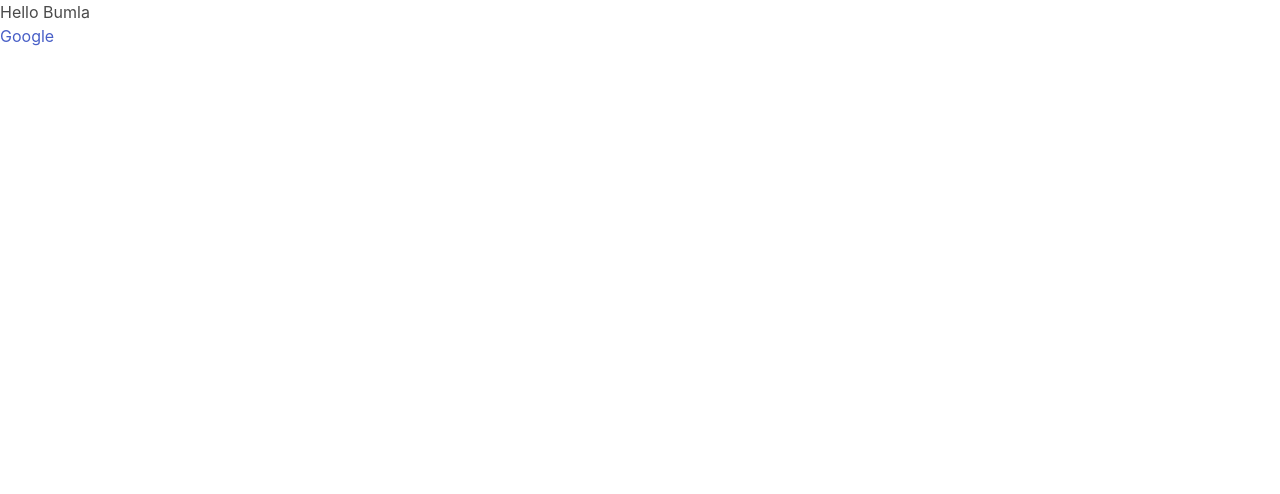
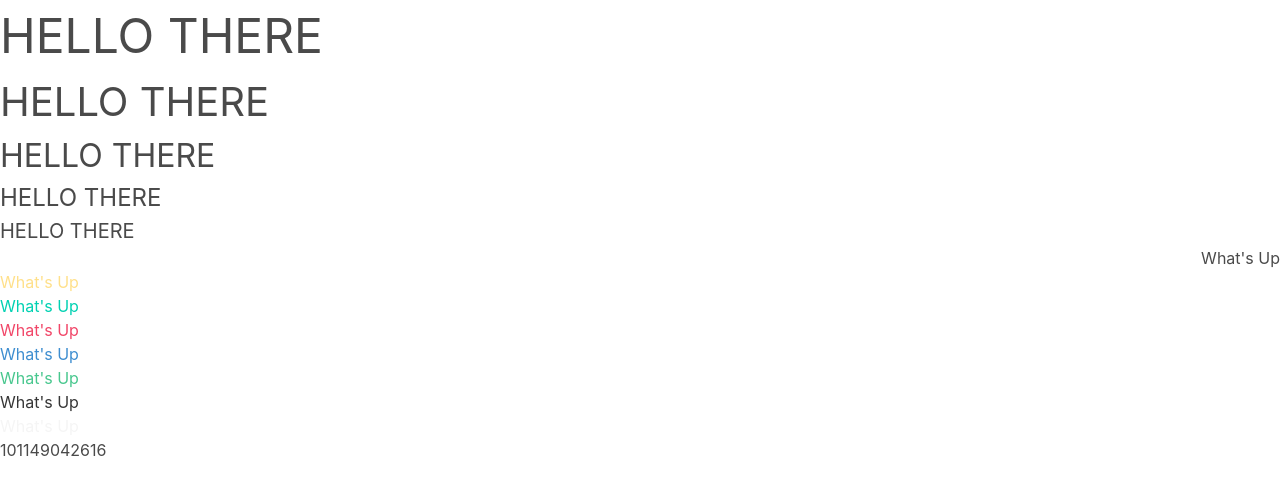
Before and after one commit to sbkwrites/bulmacss-tutorials, a plain HTML site: page index.html in a window 1280 px wide. Drawn offline with nearby package versions, Linux system fonts and the light colour scheme.

Commit message:
IS and HAS in Bulma

```diff
--- a/index.html
+++ b/index.html
@@ -4,10 +4,23 @@
     <meta charset="UTF-8">
     <meta name="viewport" content="width=device-width, initial-scale=1.0">
     <link rel="stylesheet" href="https://cdn.jsdelivr.net/npm/bulma@0.9.1/css/bulma.min.css">
-    <title>Welome |Mr.Asshole</title>
+    <title>Welcome |Mr.Asshole</title>
 </head>
 <body>
-    <h1>Hello Bumla</h1>
-    <a href="">Google</a>
+    <h1 class="is-size-1 is-uppercase">Hello there</h1>
+    <h2 class="is-size-2 is-uppercase">Hello there</h2>
+    <h3 class="is-size-3 is-uppercase">Hello there</h3>
+    <h4 class="is-size-4 is-uppercase">Hello there</h4>
+    <h5 class="is-size-5 is-uppercase">Hello there</h5>
+
+    <p class="has-text-right"> What's Up </p>
+    <p class="has-text-warning">  What's Up </p>
+    <p class="has-text-primary"> What's Up </p>
+    <p class="has-text-danger"> What's Up </p>
+    <p class="has-text-info">  What's Up </p>
+    <p class="has-text-success">  What's Up </p>
+    <p class="has-text-dark">  What's Up </p>
+    <p class="has-text-light">  What's Up </p>
+    101149042616
 </body>
 </html>
```
